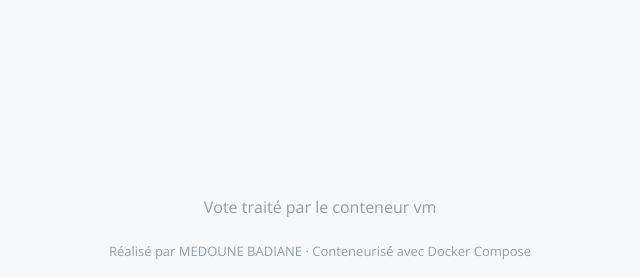
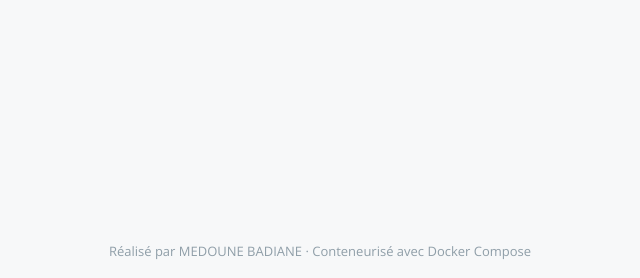
Before and after one commit to medounebadiane/projet_fil_rouge_devops, a Flask app: page / in a window 1280 px wide. Shown: the part 522-800 px from the top of the page, without its empty margins (320-960 px from the left). Run offline with Flask 3, Linux system fonts and the light colour scheme; some libraries are stand-ins or nearby versions.

Commit message:
Frontend (vote) : suppression de l'affichage de l'identifiant du conteneur

```diff
--- a/vote/templates/index.html
+++ b/vote/templates/index.html
@@ -33,9 +33,6 @@
         <a id="results-link" href="{{result_url}}" target="_blank" rel="noopener">
           <i class="fa fa-bar-chart"></i> Voir les résultats
         </a>
-        <div id="hostname">
-          Vote traité par le conteneur {{hostname}}
-        </div>
       </div>
     </div>
     <footer id="footer">
```
